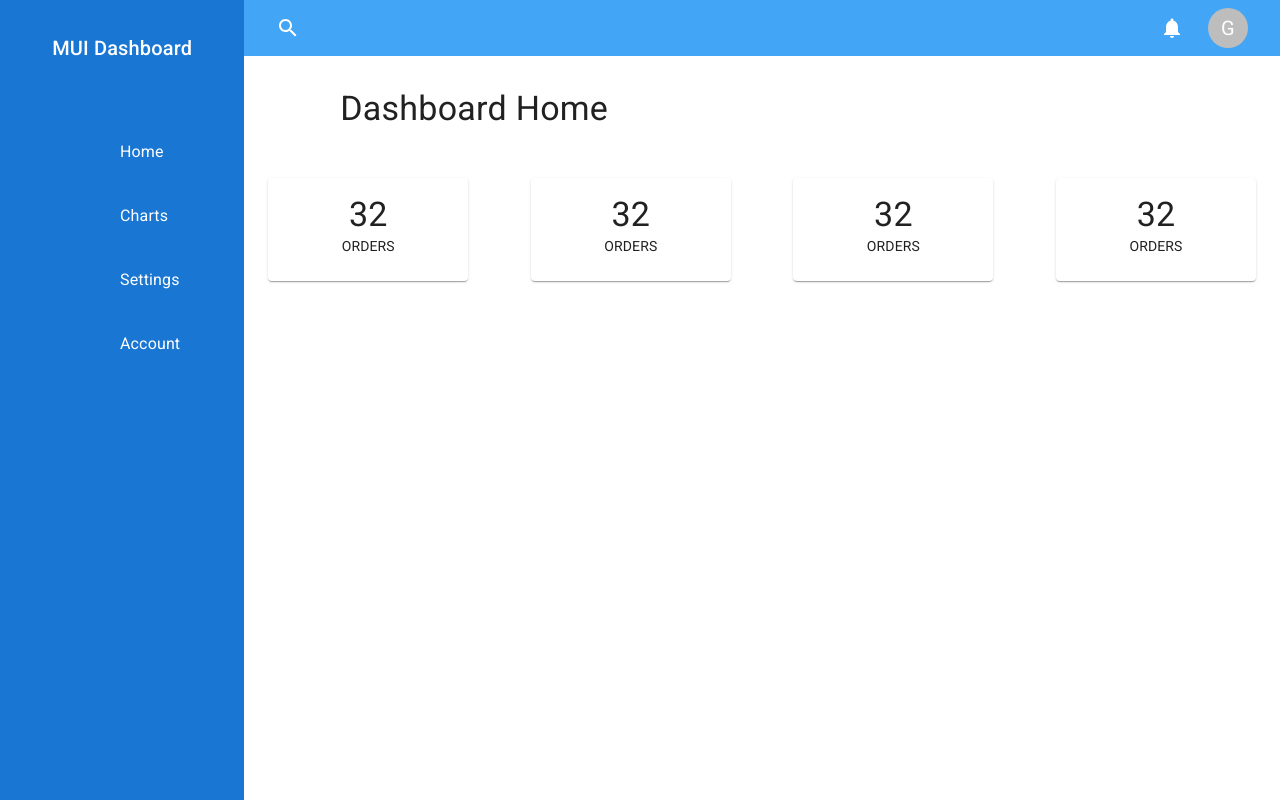
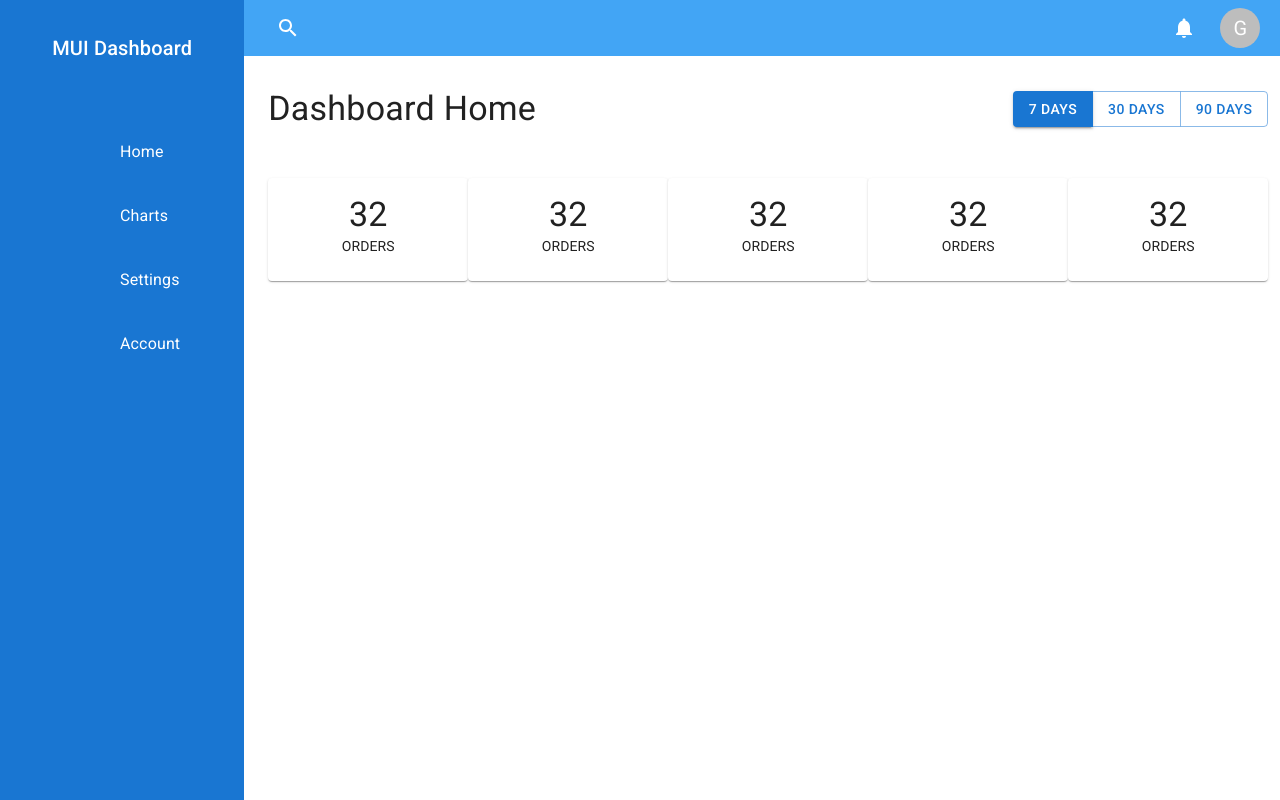
Before and after one commit to giuseppe2305/mui-dashboard, a React (Vite) app: page / in a window 1280 px wide. Built offline with nearby package versions, Linux system fonts and the light colour scheme; some icons are missing.

Commit message:
Exported StatsticCard in its own component.

```diff
--- a/src/App.tsx
+++ b/src/App.tsx
@@ -6,6 +6,8 @@ import "@fontsource/roboto/700.css";
 import {
   Avatar,
   Box,
+  Button,
+  ButtonGroup,
   Card,
   CardContent,
   Container,
@@ -16,6 +18,7 @@ import {
 } from "@mui/material";
 import { Sidebar } from "./components/Sidebar";
 import { Notifications, Search } from "@mui/icons-material";
+import { StatisticCard } from "./components/StatisticCard";
 
 function App() {
   const theme = useTheme();
@@ -44,34 +47,25 @@ function App() {
               <Avatar>G</Avatar>
             </Box>
           </Box>
-          <Typography sx={{ py: 4, px: 12 }} variant="h4">
-            Dashboard Home
-          </Typography>
+          <Container sx={{ py: 4, display: "flex", alignItems: "center", justifyContent: "space-between" }}>
+            <Typography variant="h4">Dashboard Home</Typography>
+            {/* <ToggleButton value={"7days"}>
+              <ToggleButton value={"7days"}>7 days</ToggleButton>
+              <ToggleButton value={"30days"}>30 days</ToggleButton>
+              <ToggleButton value={"90days"}>90 days</ToggleButton>
+            </ToggleButton> */}
+            <ButtonGroup>
+              <Button variant="contained">7 days</Button>
+              <Button>30 days</Button>
+              <Button>90 days</Button>
+            </ButtonGroup>
+          </Container>
           <Container sx={{ p: 2, display: "flex", justifyContent: "space-between" }}>
-            <Card sx={{ width: 200 }}>
-              <CardContent sx={{ textAlign: "center" }}>
-                <Typography variant="h4">32</Typography>
-                <Typography sx={{ textTransform: "uppercase", fontSize: 14 }}>Orders</Typography>
-              </CardContent>
-            </Card>
-            <Card sx={{ width: 200 }}>
-              <CardContent sx={{ textAlign: "center" }}>
-                <Typography variant="h4">32</Typography>
-                <Typography sx={{ textTransform: "uppercase", fontSize: 14 }}>Orders</Typography>
-              </CardContent>
-            </Card>
-            <Card sx={{ width: 200 }}>
-              <CardContent sx={{ textAlign: "center" }}>
-                <Typography variant="h4">32</Typography>
-                <Typography sx={{ textTransform: "uppercase", fontSize: 14 }}>Orders</Typography>
-              </CardContent>
-            </Card>
-            <Card sx={{ width: 200 }}>
-              <CardContent sx={{ textAlign: "center" }}>
-                <Typography variant="h4">32</Typography>
-                <Typography sx={{ textTransform: "uppercase", fontSize: 14 }}>Orders</Typography>
-              </CardContent>
-            </Card>
+            <StatisticCard />
+            <StatisticCard />
+            <StatisticCard />
+            <StatisticCard />
+            <StatisticCard />
           </Container>
         </Box>
       </Box>
--- /dev/null
+++ b/src/components/StatisticCard.tsx
@@ -0,0 +1,16 @@
+import { Card, CardContent, Typography } from "@mui/material";
+
+const CARD_WIDTH = 200;
+
+function StatisticCard() {
+  return (
+    <Card sx={{ width: CARD_WIDTH }}>
+      <CardContent sx={{ textAlign: "center" }}>
+        <Typography variant="h4">32</Typography>
+        <Typography sx={{ textTransform: "uppercase", fontSize: 14 }}>Orders</Typography>
+      </CardContent>
+    </Card>
+  );
+}
+
+export { StatisticCard };
```
